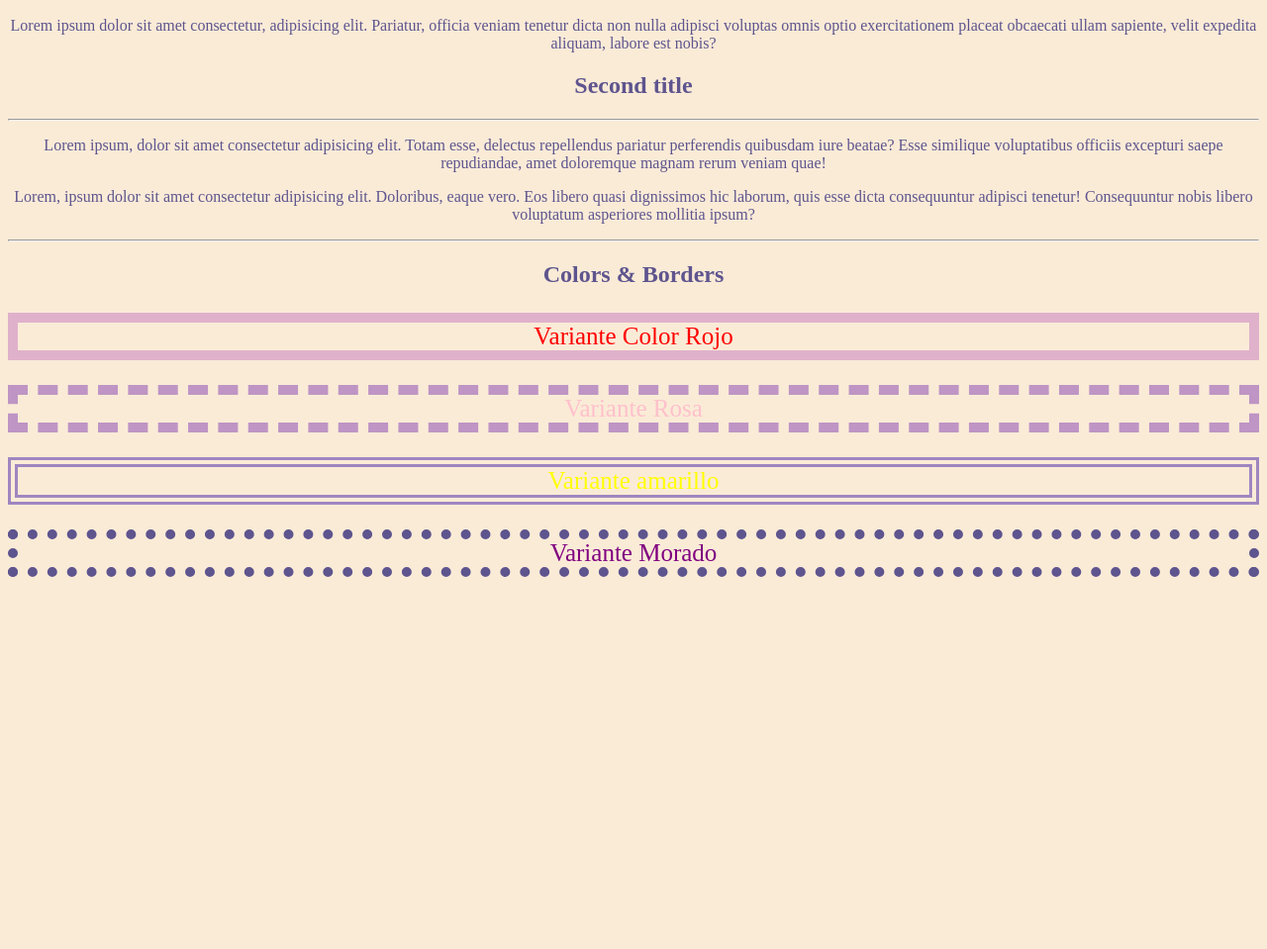
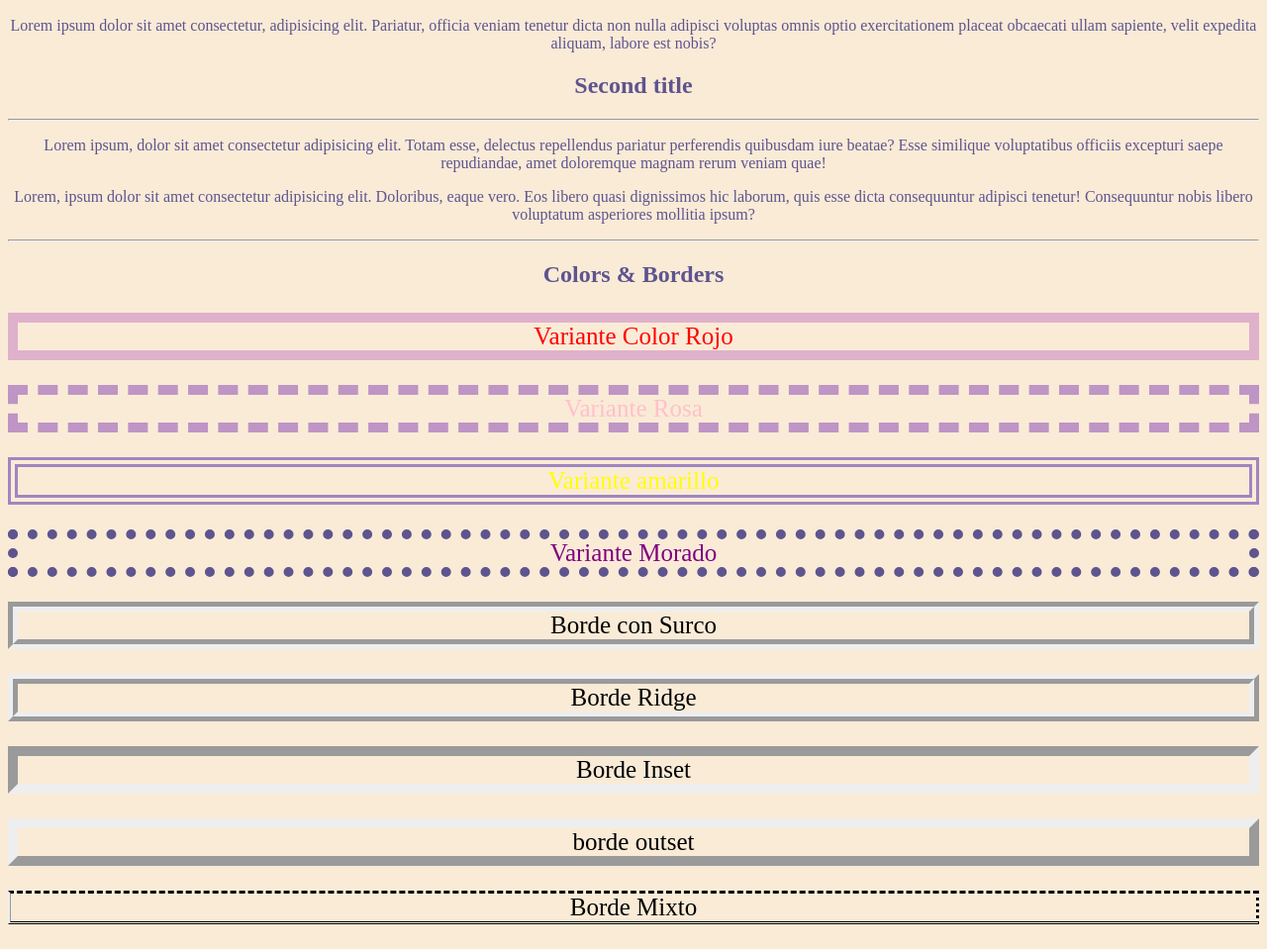
Before and after one commit to albertoZR/css-bootcamp, a plain HTML site: page index.html in a window 1280 px wide. Shown: the part 129-1088 px from the top of the page at 99% size. Before the commit the page ends 800 px from the top, so only its background shows below. Drawn offline with Linux system fonts and the light colour scheme.

Commit message:
Se agregaron bordes vistos en el bootcamp

```diff
--- a/css/styles.css
+++ b/css/styles.css
@@ -51,3 +51,28 @@ p.centrar {
     color: purple;
     border: 10px dotted #5e548e;
 }
+.surco {
+    font-size: 25px;
+    color: black;
+    border: 10px groove;
+}
+.ridge {
+    font-size: 25px;
+    color: black;
+    border: 10px ridge;
+}
+.inset {
+    font-size: 25px;
+    color: black;
+    border: 10px inset;
+}
+.outset{
+    font-size: 25px;
+    color: black;
+    border: 10px outset;
+}
+.mixto {
+    font-size: 25px;
+    color: black;
+    border-style: dashed dotted double ridge;
+}
--- a/index.html
+++ b/index.html
@@ -40,5 +40,10 @@
     <p class="rosa">Variante Rosa</p>
     <p class="amarillo">Variante amarillo</p>
     <p class="morado">Variante Morado</p>
+    <p class="surco">Borde con Surco</p>
+    <p class="ridge">Borde Ridge</p>
+    <p class="inset">Borde Inset</p>
+    <p class="outset">borde outset</p>
+    <p class="mixto">Borde Mixto</p>
   </body>
 </html>
```
